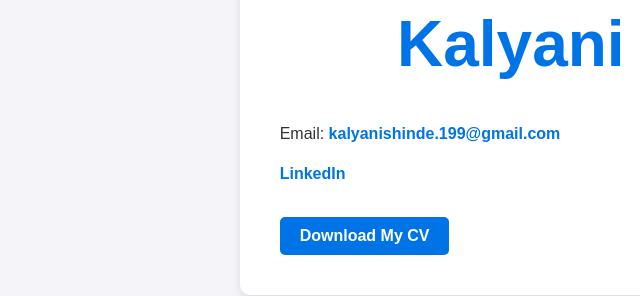
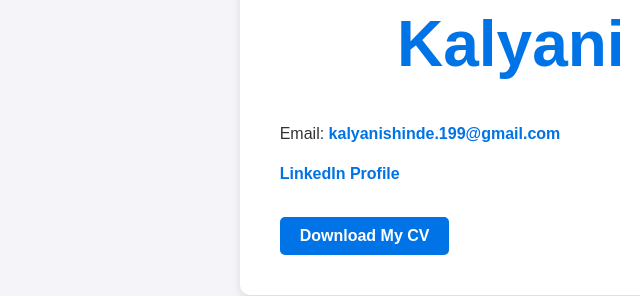
Before and after one commit to KalyaniShinde99/KalyaniShinde99.github.io, a plain HTML site: page index.html in a window 1280 px wide. Shown: the top 296 px of the page, 227-867 px from the left. Drawn offline with Linux system fonts and the light colour scheme.

Commit message:
Update index.html

```diff
--- a/index.html
+++ b/index.html
@@ -142,7 +142,7 @@
         <section>
             <h1>Kalyani Shinde</h1>
             <p>Email: <a href="mailto:kalyanishinde.199@gmail.com">kalyanishinde.199@gmail.com</a></p>
-            <p><a href="https://www.linkedin.com/in/kalyani-shinde199">LinkedIn </a></p>
+            <p><a href="https://www.linkedin.com/in/kalyani-shinde199">LinkedIn Profile </a></p>
             <a class="cv-link" href="Shinde_Kalyani.pdf" download>Download My CV</a>
         </section>
 
```
